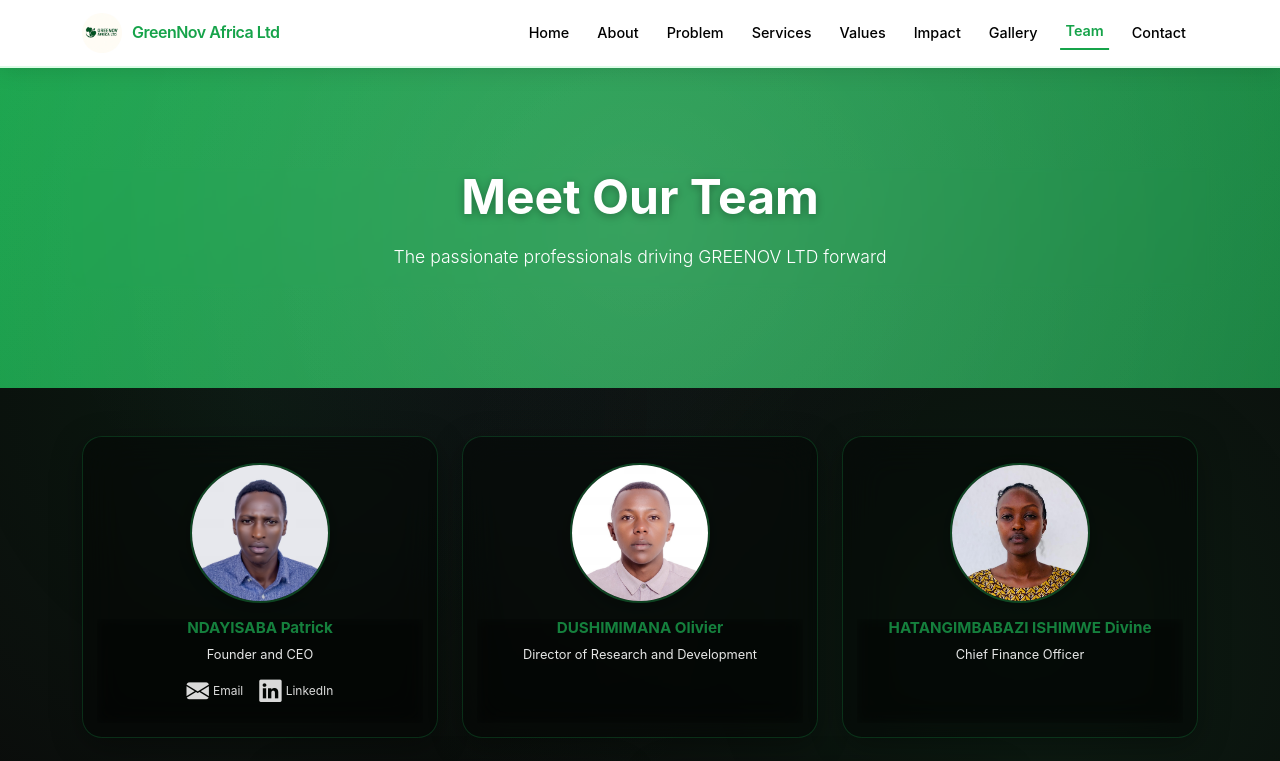
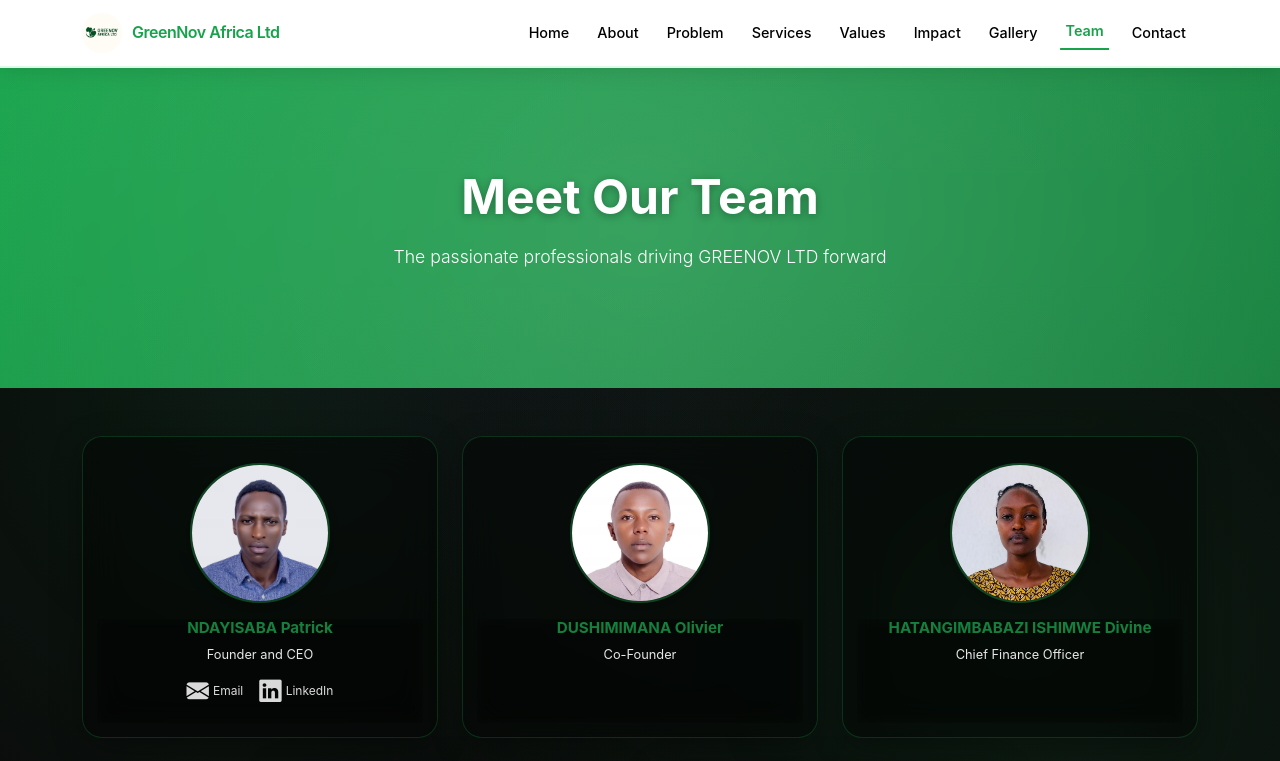
Before and after one commit to shyakx/Greenov-Africa, a React (Vite) app: page /team in a window 1280 px wide. Shown: the top 761 px of the page. Built offline with nearby package versions, Linux system fonts and the light colour scheme.

Commit message:
Update DUSHIMIMANA Olivier role to Co-Founder

```diff
--- a/src/pages/Team.jsx
+++ b/src/pages/Team.jsx
@@ -12,7 +12,7 @@ const Team = () => {
     },
     {
       name: 'DUSHIMIMANA Olivier',
-      role: 'Director of Research and Development',
+      role: 'Co-Founder',
       image: '/Staff images/Olivier.jpeg',
       placeholder: 'https://via.placeholder.com/300x300/22c55e/ffffff?text=Olivier'
     },
```
Also changed, not shown: 1 other file (tests, documents, lock files or other folders).
